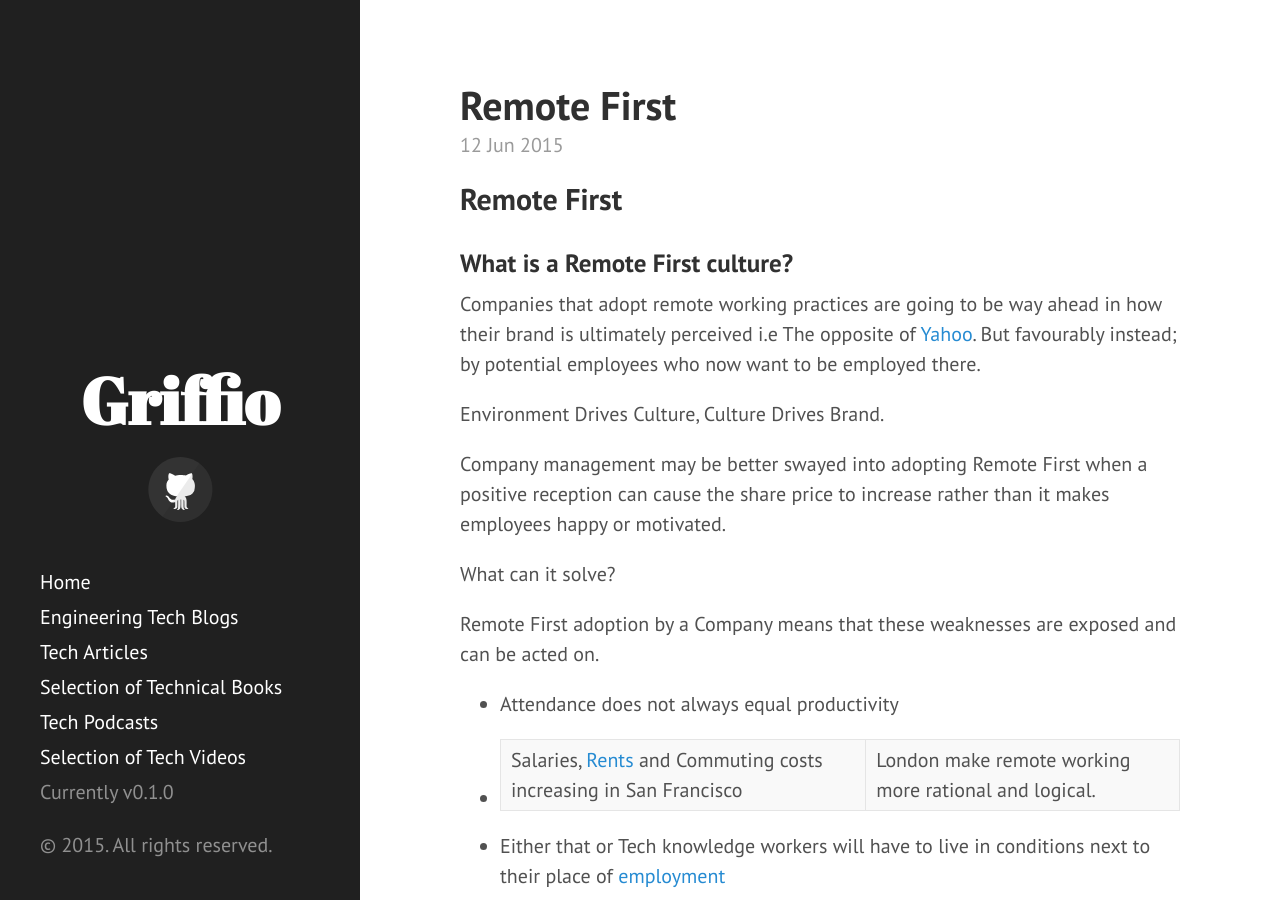
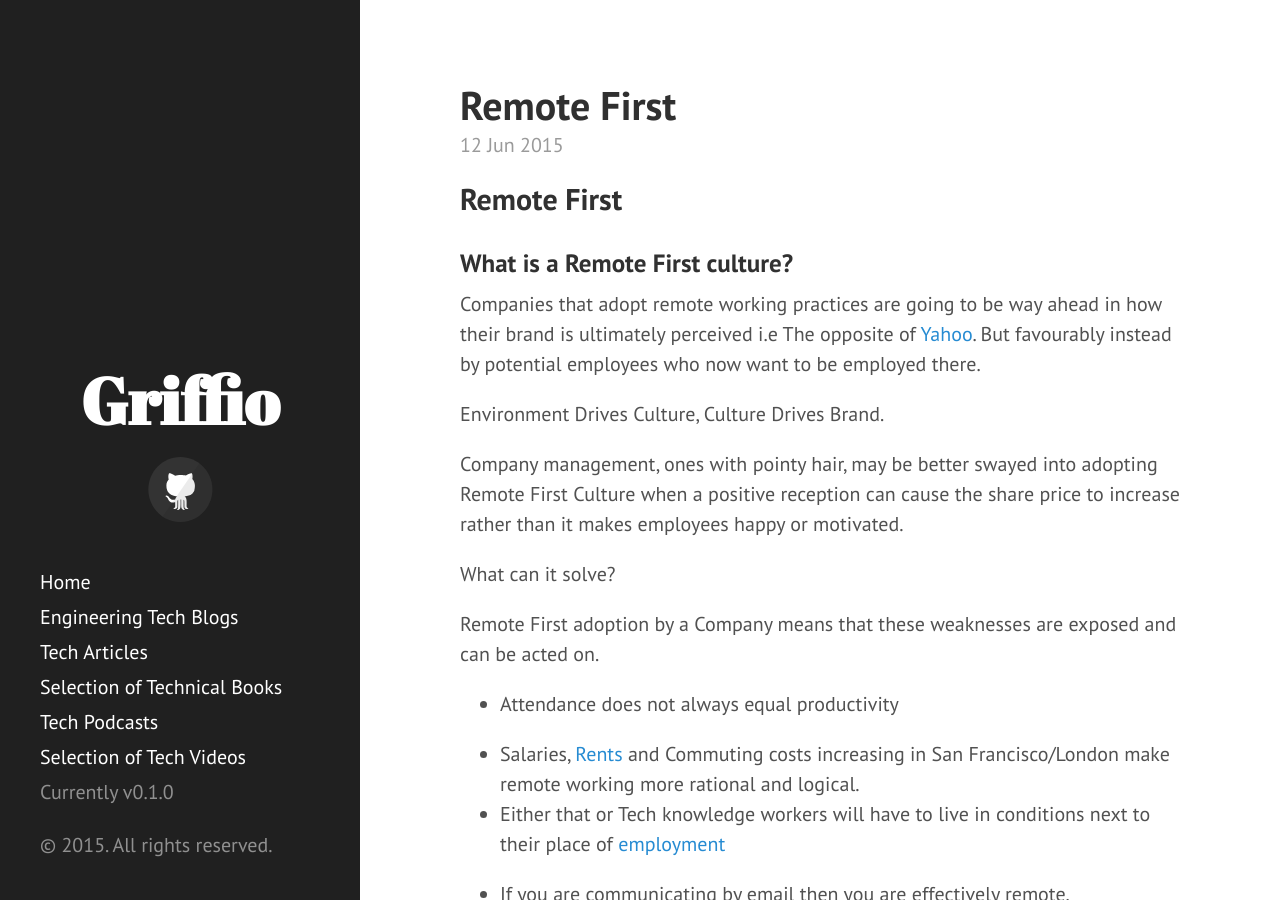
Before and after one commit to griffio/griffio.github.io, a Jekyll site: the page built from _posts/2015-06-12-Remote-First.md, in a window 1280 px wide and 900 px high. Built offline with Jekyll 4.4.1, drawn with Linux system fonts in a browser that asks for light colours; nearby versions of some CDN libraries.

Commit message:
Update 2015-06-12-Remote-First.md

```diff
--- a/_posts/2015-06-12-Remote-First.md
+++ b/_posts/2015-06-12-Remote-First.md
@@ -11,11 +11,11 @@ summary: Remote First Culture
 
 ### What is a Remote First culture?
 
-Companies that adopt remote working practices are going to be way ahead in how their brand is ultimately perceived i.e The opposite of [Yahoo](http://allthingsd.com/20130222/physically-together-heres-the-internal-yahoo-no-work-from-home-memo-which-extends-beyond-remote-workers/). But favourably instead; by potential employees who now want to be employed there.
+Companies that adopt remote working practices are going to be way ahead in how their brand is ultimately perceived i.e The opposite of [Yahoo](http://allthingsd.com/20130222/physically-together-heres-the-internal-yahoo-no-work-from-home-memo-which-extends-beyond-remote-workers/). But favourably instead by potential employees who now want to be employed there.
 
 Environment Drives Culture, Culture Drives Brand.
 
-Company management may be better swayed into adopting Remote First when a positive reception can cause the share price to increase rather than it makes employees happy or motivated.
+Company management, ones with pointy hair, may be better swayed into adopting Remote First Culture when a positive reception can cause the share price to increase rather than it makes employees happy or motivated.
 
 What can it solve?
 
@@ -23,7 +23,7 @@ Remote First adoption by a Company means that these weaknesses are exposed and c
 
 * Attendance does not always equal productivity
 
-* Salaries, [Rents](https://www.zumper.com/blog/2015/03/san-francisco-rent-prices-continue-rapid-rise-february/) and Commuting costs increasing in San Francisco|London make remote working more rational and logical.
+* Salaries, [Rents](https://www.zumper.com/blog/2015/03/san-francisco-rent-prices-continue-rapid-rise-february/) and Commuting costs increasing in San Francisco/London make remote working more rational and logical.
  * Either that or Tech knowledge workers will have to live in conditions next to their place of [employment](https://www.apple.com/supplier-responsibility/progress-report/)
 
 * If you are communicating by email then you are effectively remote.
```
